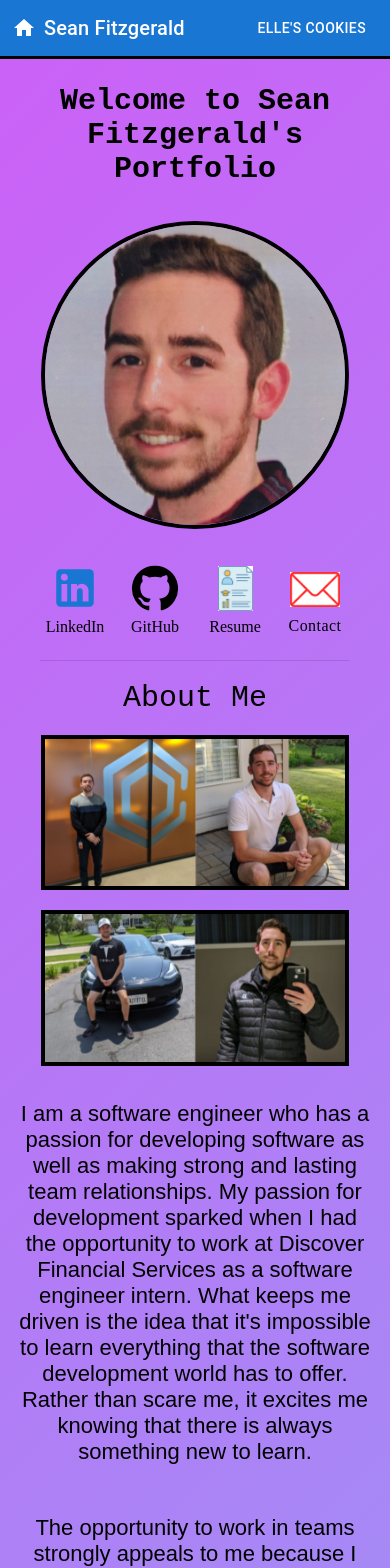
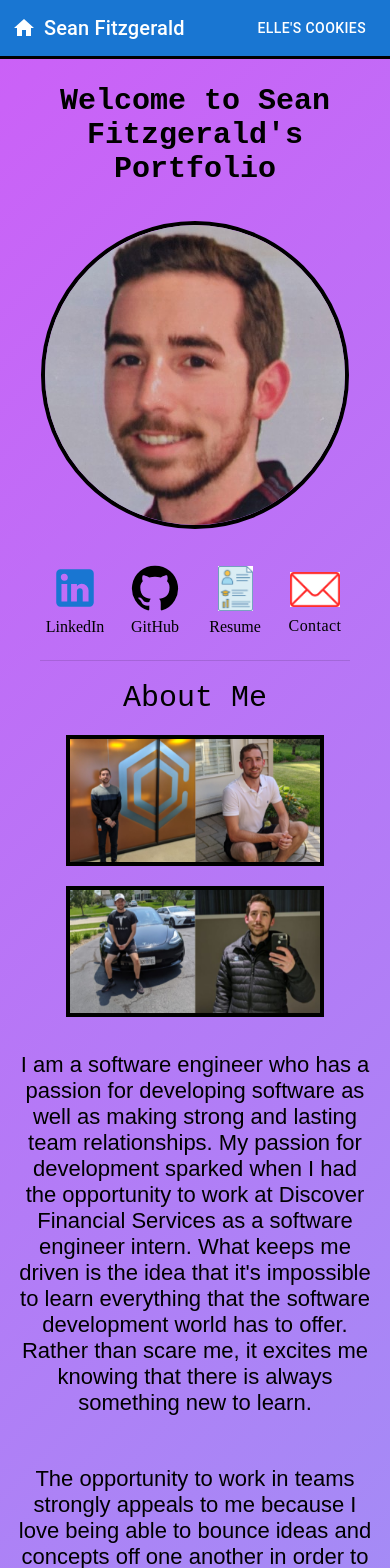
Before and after one commit to seanfitz96/Portfolio-Project-Client, a React (Create React App) app: page / in a window 390 px wide. Shown: the top 1568 px of the page. Built offline with nearby package versions, Linux system fonts and the light colour scheme.

Commit message:
fixed the mobile view again

```diff
--- a/src/CSS/AboutMe.css
+++ b/src/CSS/AboutMe.css
@@ -14,7 +14,7 @@
 }
 
 .SeanPics {
-    width: 300px;
+    width: 250px;
     border: solid;
     border-width: 4px;
 }
--- a/src/CSS/Experience.css
+++ b/src/CSS/Experience.css
@@ -8,7 +8,7 @@
     display: grid;
     grid-template-columns: repeat(auto-fill, minmax(310px, 1fr));
     gap: 80px;
-    padding: 40px;
+    padding: 10px;
 }
 
 .dividerExperience{
```
